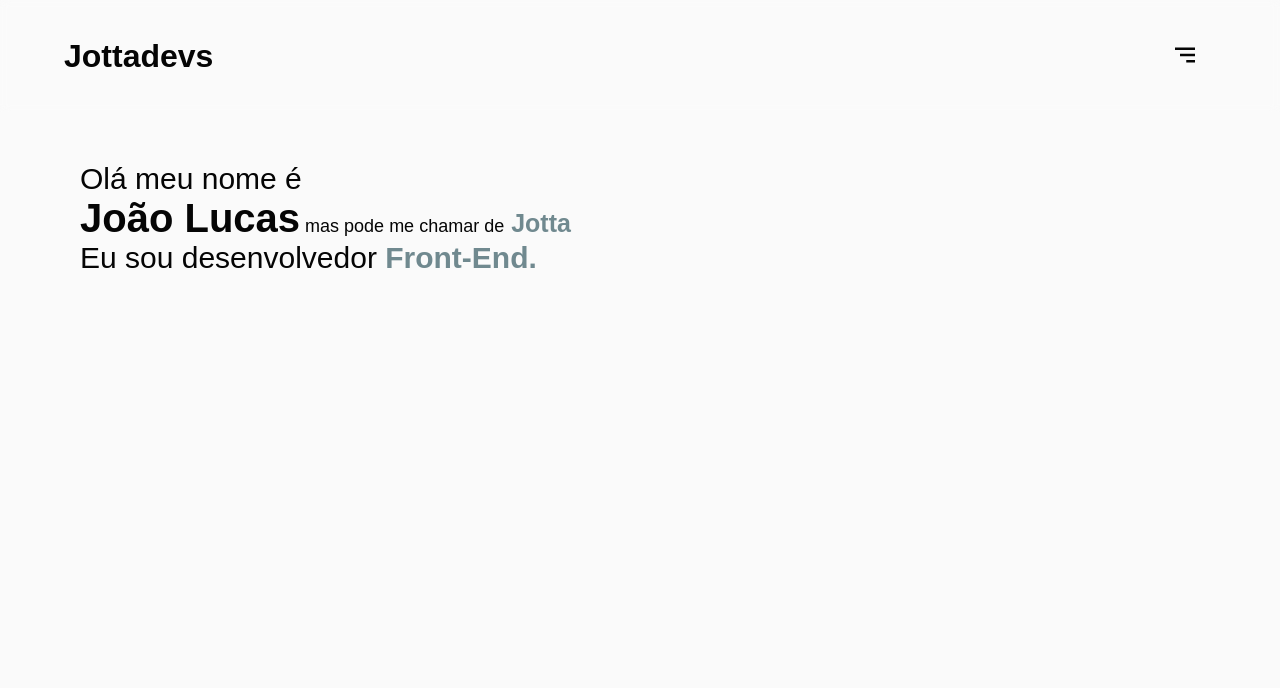
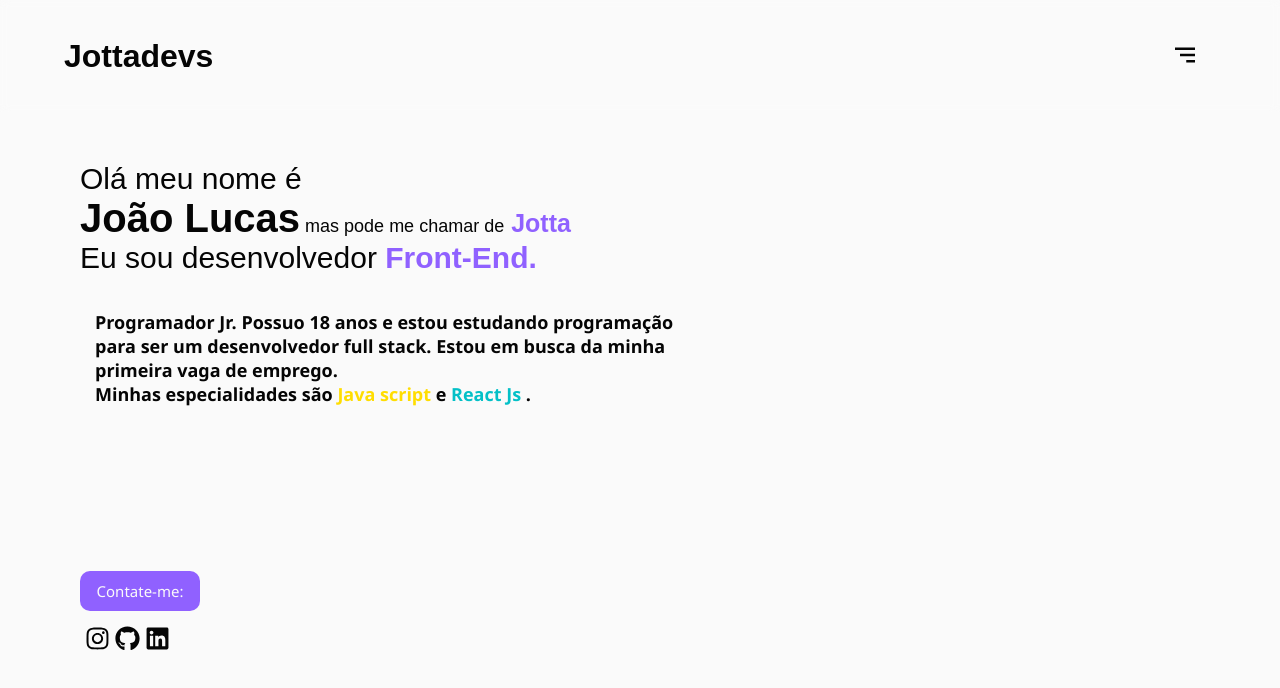
Before and after one commit to Jottadevs/Portifolio, a React (Vite) app: page / in a window 1280 px wide. Shown: the top 688 px of the page. Built offline with nearby package versions, Linux system fonts and the light colour scheme.

Commit message:
estilos nos links, e addc de sobre mim

```diff
--- a/src/components/header/header.css
+++ b/src/components/header/header.css
@@ -12,6 +12,7 @@
   font-size: 2rem;
   font-family: sans-serif;
   backdrop-filter: blur(5px);
+  z-index: 999;
 }
 
 .enterprise-p {
--- a/src/components/main/Main.css
+++ b/src/components/main/Main.css
@@ -20,12 +20,12 @@
 
 .color-Jotta {
   font-size: 25px;
-  color: #70898f;
+  color: var(--elements);
   font-weight: 700;
 }
 
 .color-Front {
-  color: #70898f;
+  color: var(--elements);
   font-weight: 700;
 }
 
@@ -33,3 +33,60 @@
 .Iam {
   font-weight: 500;
 }
+
+.about-me {
+  position: relative;
+  top: 35px;
+  left: 15px;
+  font-size: 18px;
+  font-family: "Segoe UI", Tahoma, Geneva, Verdana, sans-serif;
+  font-weight: 600;
+  color: var(--text);
+}
+
+.js-color {
+  color: #ffdd01;
+}
+
+.react-color {
+  color: #04c0c7;
+}
+
+/* social icones */
+
+.contacts {
+  position: relative;
+  top: 200px;
+}
+
+.contact {
+  width: 120px;
+  height: 40px;
+  background-color: var(--elements);
+  display: flex;
+  align-items: center;
+  justify-content: center;
+  border-radius: 10px;
+  font-family: "Segoe UI", Tahoma, Geneva, Verdana, sans-serif;
+  font-size: 15px;
+  color: var(--background);
+}
+
+.links-sociais {
+  width: 20px;
+  display: flex;
+  position: relative;
+  top: 15px;
+  left: 5px;
+  font-size: 25px;
+}
+
+.links-sociais a {
+  text-decoration: none;
+  color: var(--text);
+  margin: 0 5px 0 0;
+}
+
+.links-sociais a:hover {
+  opacity: 0.8;
+}
--- a/src/components/main/Main.jsx
+++ b/src/components/main/Main.jsx
@@ -1,7 +1,12 @@
 import './Main.css'
+import { FaInstagram } from 'react-icons/fa' // Iconde do instagram
+import { FaGithub } from 'react-icons/fa' // Icone do github
+import { FaLinkedin } from 'react-icons/fa' // Icone do linkedin
+
 
 function Main() {
     return (
+        <div>
             <main className="main">
                 <div className='apresentation-main'>
                     <h2 className='myName'>Olá meu nome é</h2>
@@ -12,9 +17,38 @@ function Main() {
                     </h1>
 
                     <h2 className='Iam'>Eu sou desenvolvedor <span className='color-Front'>Front-End.</span></h2>
+
+                    <div className="about-me">
+                        <p>
+                            Programador Jr. Possuo 18 anos e estou estudando programação <br />
+                            para ser um desenvolvedor full stack. Estou em busca da minha <br />
+                            primeira vaga de emprego.  <br />
+                            Minhas especialidades são <span className='js-color'> Java script </span> e <span className='react-color'> React Js </span>.
+                        </p>
                     </div>
 
-        </main >
+                    <div className='contacts'>
+                        <p className='contact'>
+                            Contate-me:
+                        </p>
+                        <div className='links-sociais'>
+                            <a href="https://instagram.com/jottalucass" target='_blanck'>
+                                <FaInstagram />
+                            </a>
+                            <a href="https://github.com/Jottadevs" target='_blanck'>
+                                <FaGithub />
+                            </a>
+                            <a href="https://www.linkedin.com/in/jo%C3%A3o-lucas-99aa9b259/" target='_blanck'>
+                                <FaLinkedin />
+                            </a>
+                        </div>
+
+
+                    </div>
+
+                </div>
+            </main>
+        </div>
     );
 }
 
--- a/src/main.css
+++ b/src/main.css
@@ -12,6 +12,7 @@ body {
   --textsidebar: #fafafa;
   --text: #050505;
   --sidebar: #050505;
+  --elements: #9061ff;
 }
 
 .dark {
```
Also changed, not shown: src/components/main/contatos/Contatos.jsx (deleted, +0 -25 lines), src/components/main/contatos/Contatos.css (deleted). Lines whose indentation alone changed are shown as unchanged.
